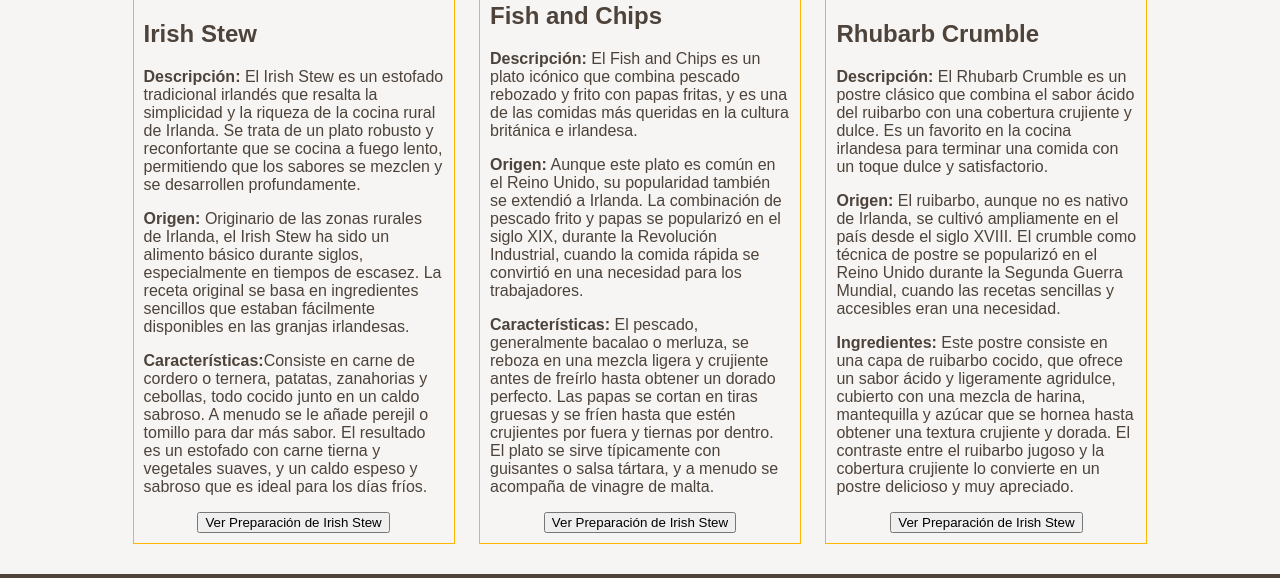
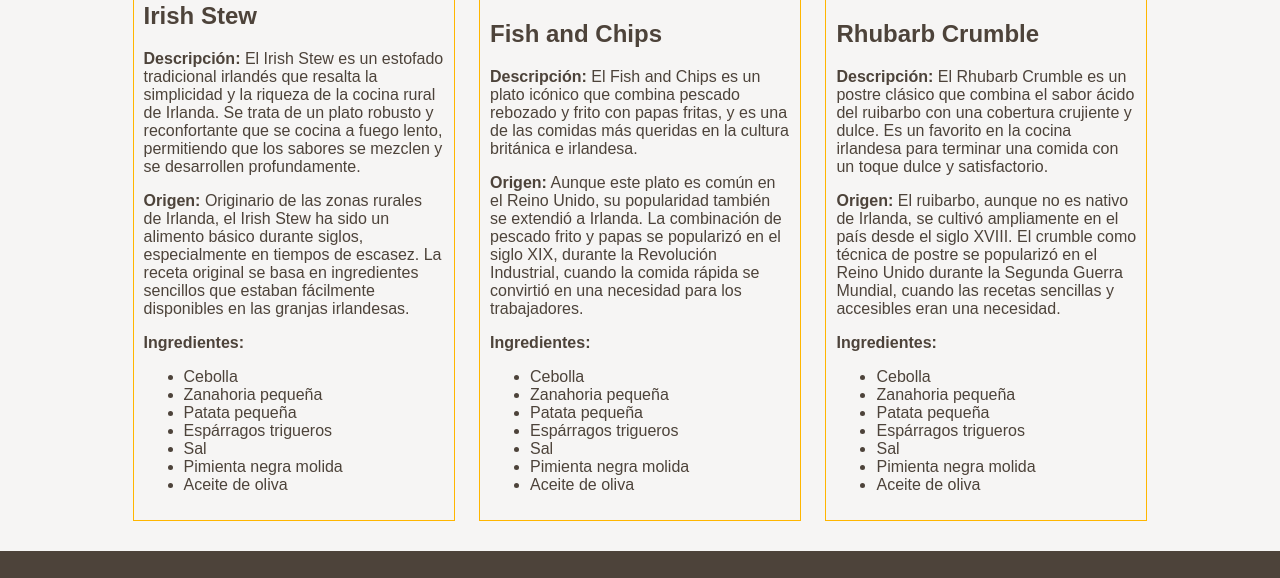
Before and after one commit to juanjoseperez-sena/universalkitchen, a plain HTML site: page irlanda.html in a window 1280 px wide. Shown: the part 486-1064 px from the top of the page. Drawn offline with Linux system fonts and the light colour scheme.

Commit message:
Update irlanda.html

```diff
--- a/irlanda.html
+++ b/irlanda.html
@@ -28,10 +28,16 @@
         <h2>Irish Stew</h2>
         <p><strong>Descripción:</strong> El Irish Stew es un estofado tradicional irlandés que resalta la simplicidad y la riqueza de la cocina rural de Irlanda. Se trata de un plato robusto y reconfortante que se cocina a fuego lento, permitiendo que los sabores se mezclen y se desarrollen profundamente.</p>
         <p><strong>Origen:</strong> Originario de las zonas rurales de Irlanda, el Irish Stew ha sido un alimento básico durante siglos, especialmente en tiempos de escasez. La receta original se basa en ingredientes sencillos que estaban fácilmente disponibles en las granjas irlandesas.</p>
-        <p><strong>Características:</strong>Consiste en carne de cordero o ternera, patatas, zanahorias y cebollas, todo cocido junto en un caldo sabroso. A menudo se le añade perejil o tomillo para dar más sabor. El resultado es un estofado con carne tierna y vegetales suaves, y un caldo espeso y sabroso que es ideal para los días fríos.</p>
-        <center>
-            <button onclick="window.location.href='https://youtu.be/fJH3myacq6c?si=Vyk2T5iM0JpGMsWu'">Ver  Preparación de Irish Stew</button>
-        </center>
+       <p><strong>Ingredientes:</strong></p>
+        <ul>
+            <li>Cebolla</li>
+            <li>Zanahoria pequeña</li>
+            <li>Patata pequeña</li>
+            <li>Espárragos trigueros</li>
+            <li>Sal</li>
+            <li>Pimienta negra molida</li>
+            <li>Aceite de oliva</li>
+        </ul>
 
     </div>
     <div class="platillo">
@@ -40,10 +46,16 @@
         <p><strong>Descripción:</strong> El Fish and Chips es un plato icónico que combina pescado rebozado y frito con papas fritas, y es una de las comidas más queridas en la cultura británica e irlandesa.
         </p>
         <p><strong>Origen:</strong> Aunque este plato es común en el Reino Unido, su popularidad también se extendió a Irlanda. La combinación de pescado frito y papas se popularizó en el siglo XIX, durante la Revolución Industrial, cuando la comida rápida se convirtió en una necesidad para los trabajadores.</p>
-        <p><strong>Características:</strong> El pescado, generalmente bacalao o merluza, se reboza en una mezcla ligera y crujiente antes de freírlo hasta obtener un dorado perfecto. Las papas se cortan en tiras gruesas y se fríen hasta que estén crujientes por fuera y tiernas por dentro. El plato se sirve típicamente con guisantes o salsa tártara, y a menudo se acompaña de vinagre de malta.</p>
-        <center>
-            <button onclick="window.location.href='https://youtu.be/cXX5UeAvM2o?si=UF32TYZM5IDr2pBS'">Ver  Preparación de Irish Stew</button>
-        </center>
+       <p><strong>Ingredientes:</strong></p>
+        <ul>
+            <li>Cebolla</li>
+            <li>Zanahoria pequeña</li>
+            <li>Patata pequeña</li>
+            <li>Espárragos trigueros</li>
+            <li>Sal</li>
+            <li>Pimienta negra molida</li>
+            <li>Aceite de oliva</li>
+        </ul>
 
     </div>
     <div class="platillo">
@@ -51,11 +63,16 @@
         <h2>Rhubarb Crumble</h2>
         <p><strong>Descripción:</strong>  El Rhubarb Crumble es un postre clásico que combina el sabor ácido del ruibarbo con una cobertura crujiente y dulce. Es un favorito en la cocina irlandesa para terminar una comida con un toque dulce y satisfactorio.</p>
         <p><strong>Origen:</strong> El ruibarbo, aunque no es nativo de Irlanda, se cultivó ampliamente en el país desde el siglo XVIII. El crumble como técnica de postre se popularizó en el Reino Unido durante la Segunda Guerra Mundial, cuando las recetas sencillas y accesibles eran una necesidad.</p>
-        <p><strong>Ingredientes:</strong> Este postre consiste en una capa de ruibarbo cocido, que ofrece un sabor ácido y ligeramente agridulce, cubierto con una mezcla de harina, mantequilla y azúcar que se hornea hasta obtener una textura crujiente y dorada. El contraste entre el ruibarbo jugoso y la cobertura crujiente lo convierte en un postre delicioso y muy apreciado.</p>
-
-        <center>
-            <button onclick="window.location.href='https://youtu.be/ug4KMesQdBM?si=NbPFTcKMe39z8QV_'">Ver  Preparación de Irish Stew</button>
-        </center>
+       <p><strong>Ingredientes:</strong></p>
+        <ul>
+            <li>Cebolla</li>
+            <li>Zanahoria pequeña</li>
+            <li>Patata pequeña</li>
+            <li>Espárragos trigueros</li>
+            <li>Sal</li>
+            <li>Pimienta negra molida</li>
+            <li>Aceite de oliva</li>
+        </ul>
 
     </div>
 </section>
```
